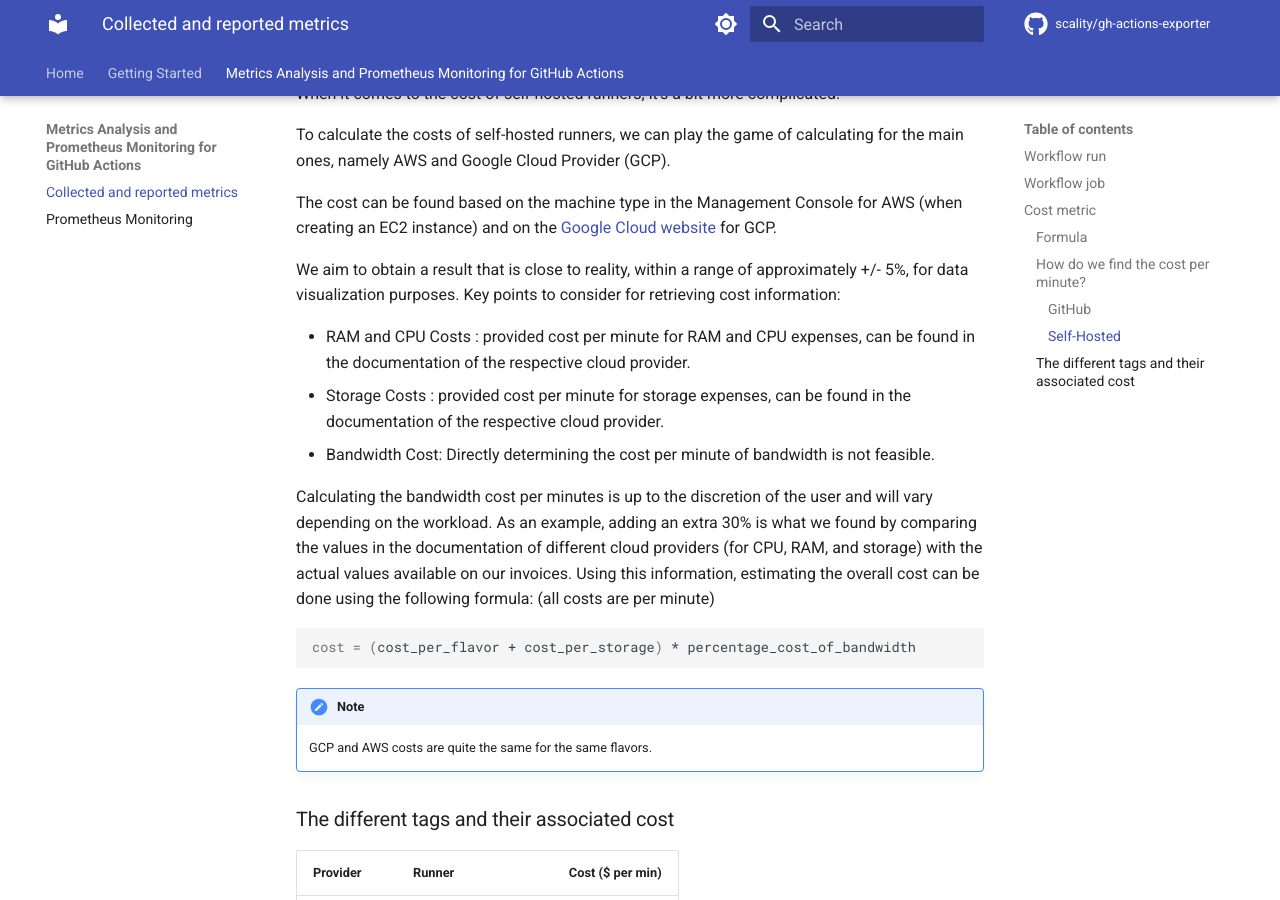
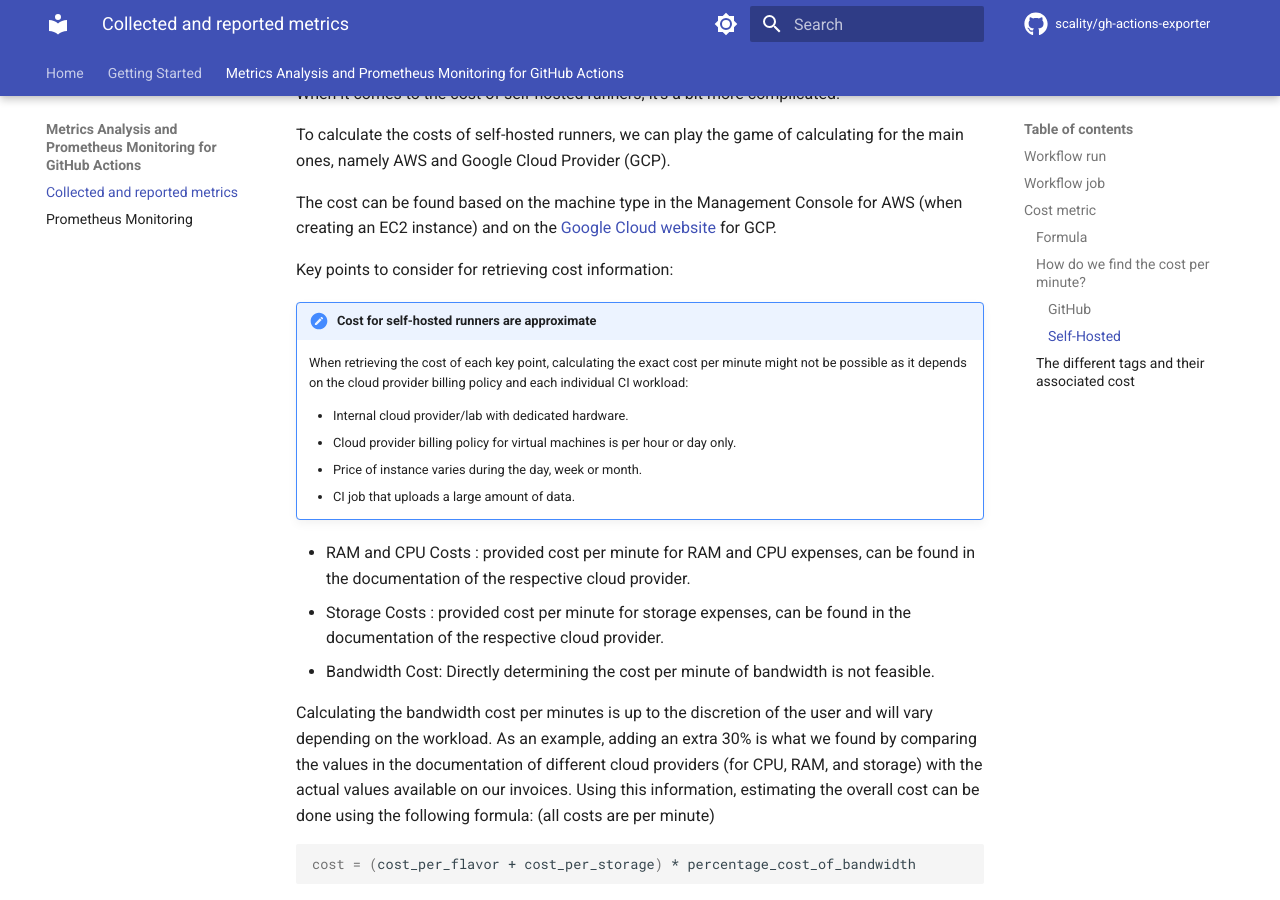
Before and after one commit to scality/gh-actions-exporter, an MkDocs documentation site: the page built from docs/metrics-analysis-prometheus/collected-reported-metrics.md, in a window 1280 px wide and 900 px high, scrolled down 1926 px. Built offline with MkDocs 1.6.1 and Material for MkDocs 9.7.7, drawn with Linux system fonts in a browser that asks for light colours; comment, search, counter and statistics services are not loaded.

Commit message:
[RELENG-7422] 📝 Add documentation

```diff
--- a/docs/metrics-analysis-prometheus/collected-reported-metrics.md
+++ b/docs/metrics-analysis-prometheus/collected-reported-metrics.md
@@ -84,9 +84,19 @@ for AWS (when creating an EC2 instance) and on the
 [Google Cloud website](https://cloud.google.com/compute/vm-instance-pricing)
 for GCP.
 
-We aim to obtain a result that is close to reality, within a range of
-approximately +/- 5%, for data visualization purposes.
 Key points to consider for retrieving cost information:
+
+!!! note "Cost for self-hosted runners are approximate"
+
+    When retrieving the cost of each key point,
+    calculating the exact cost per minute might not be possible
+    as it depends on the cloud provider billing policy
+    and each individual CI workload:
+
+    - Internal cloud provider/lab with dedicated hardware.
+    - Cloud provider billing policy for virtual machines is per hour or day only.
+    - Price of instance varies during the day, week or month.
+    - CI job that uploads a large amount of data.
 
 - RAM and CPU Costs : provided cost per minute for RAM and CPU expenses, can
   be found in the documentation of the respective cloud provider.
```
